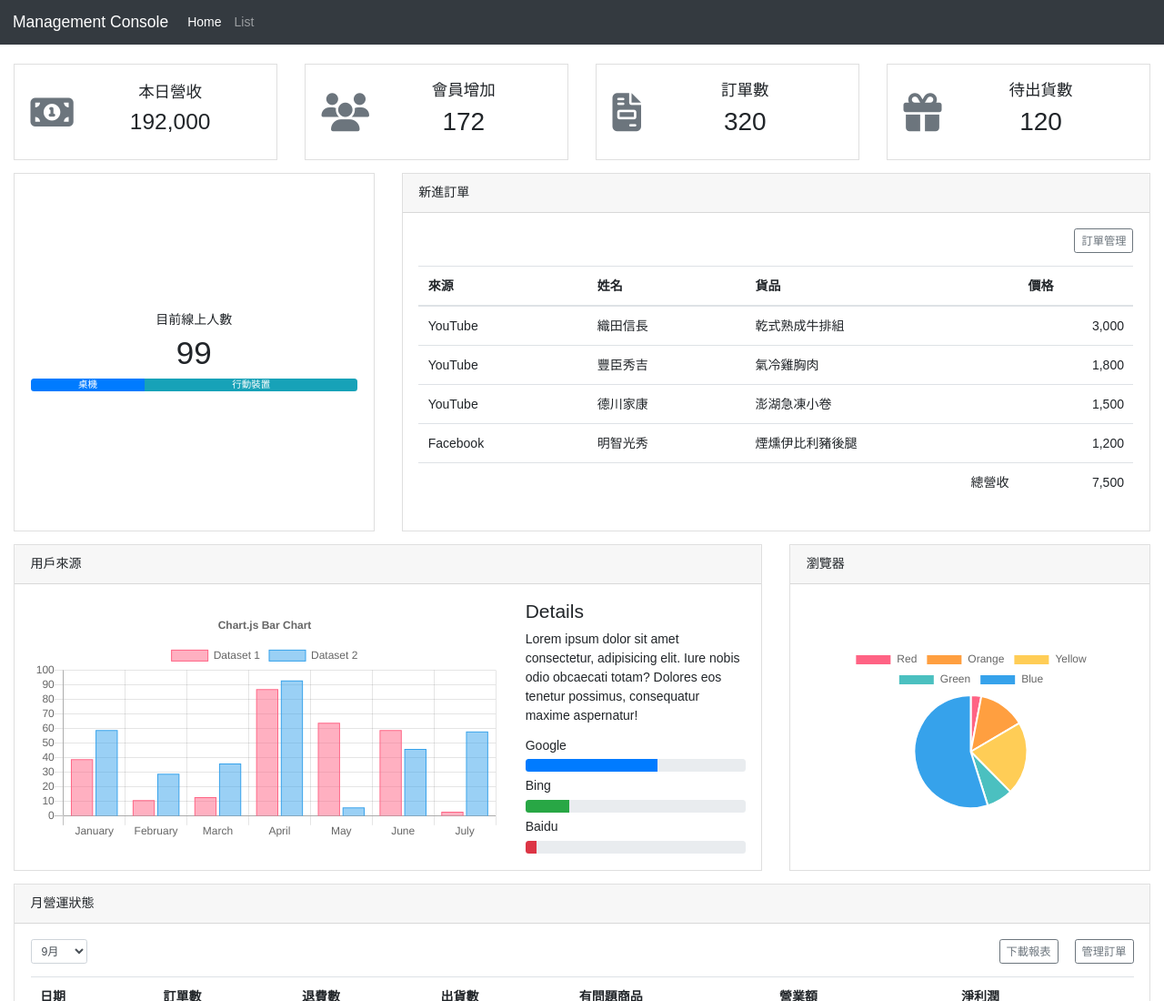
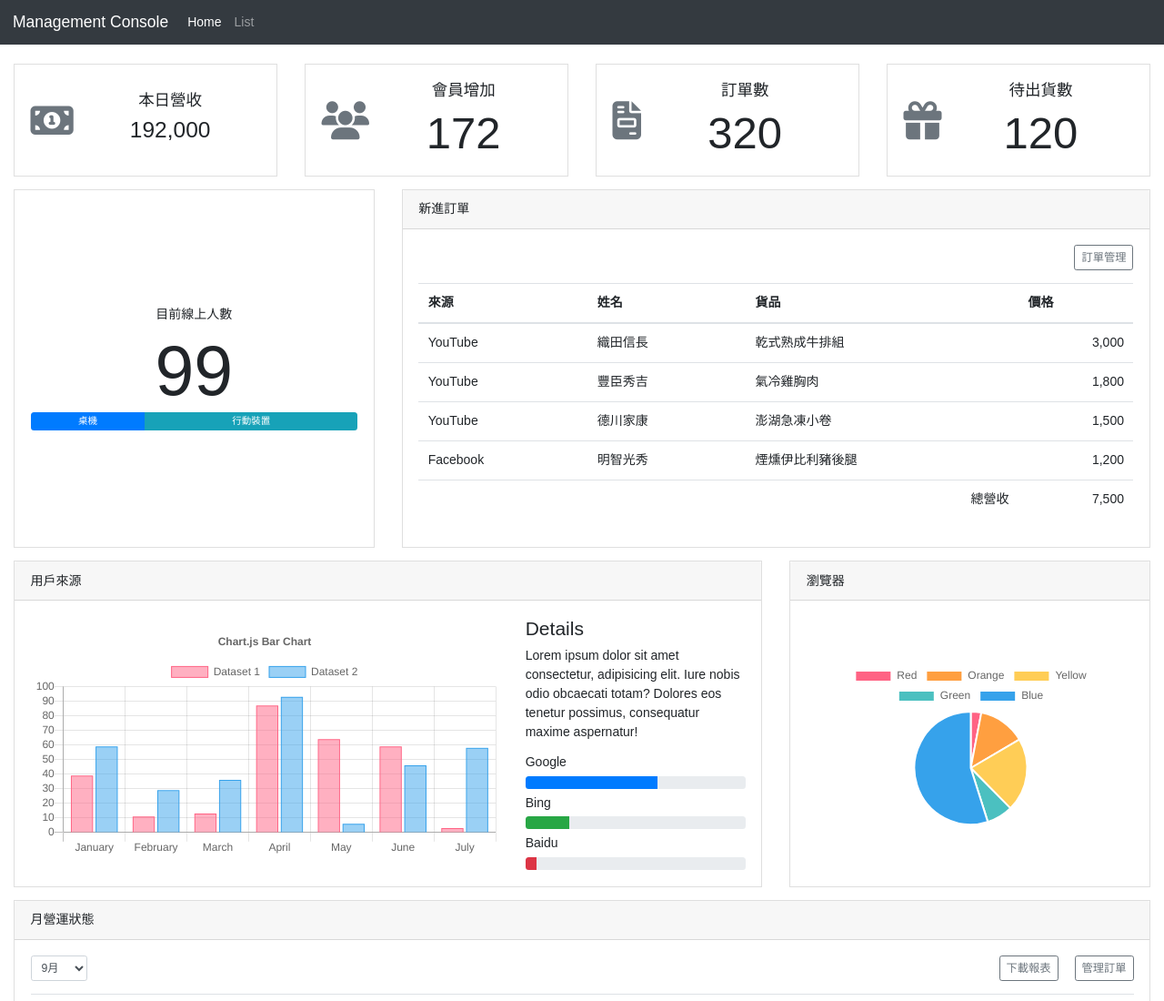
Before and after one commit to EugenAchtzehn/bootstrap_practice_dashboard_layout, a plain HTML site: page index.html in a window 1280 px wide. Shown: the top 1100 px of the page at 91% size. Drawn offline with nearby package versions, Linux system fonts and the light colour scheme.

Commit message:
let the numbers become bigger & add some space to html for readability.

```diff
--- a/index.html
+++ b/index.html
@@ -9,6 +9,8 @@
     <!-- Bootstrap CSS -->
     <link rel="stylesheet" href="https://stackpath.bootstrapcdn.com/bootstrap/4.3.1/css/bootstrap.min.css"
         integrity="sha384-ggOyR0iXCbMQv3Xipma34MD+dH/1fQ784/j6cY/iJTQUOhcWr7x9JvoRxT2MZw1T" crossorigin="anonymous">
+
+    <!-- Custom CSS -->
     <link rel="stylesheet" href="css/all.css">
 
     <!-- Import fontAwesome -->
@@ -62,7 +64,7 @@
                         </div>
                         <div class="text-center w-100">
                             <div class="h5">會員增加</div>
-                            <div class="h2">172</div>
+                            <div class="display-4">172</div>
                         </div>
                     </div>
                 </div>
@@ -74,7 +76,7 @@
                         </div>
                         <div class="text-center w-100">
                             <div class="h5">訂單數</div>
-                            <div class="h2">320</div>
+                            <div class="display-4">320</div>
                         </div>
                     </div>
                 </div>
@@ -86,7 +88,7 @@
                         </div>
                         <div class="text-center w-100">
                             <div class="h5">待出貨數</div>
-                            <div class="h2">120</div>
+                            <div class="display-4">120</div>
                         </div>
                     </div>
                 </div>
@@ -100,8 +102,8 @@
                     <div class="card-body d-flex align-items-center">
                         <div class="text-center w-100">
                             <div class="h6">目前線上人數</div>
-                            <div class="h1">99</div>
-                            <div class="progress">
+                            <div class="display-2">99</div>
+                            <div class="progress" style="height: 20px;">
                                 <div class="progress-bar" role="progressbar" style="width: 35%;" aria-valuenow="35"
                                     aria-valuemin="0" aria-valuemax="100">桌機</div>
                                 <div class="progress-bar bg-info" role="progressbar" style="width: 65%"
```
Also changed, not shown: table.html (+1 -1 lines).
